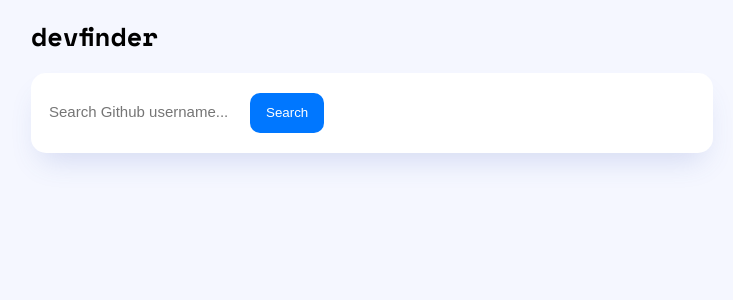
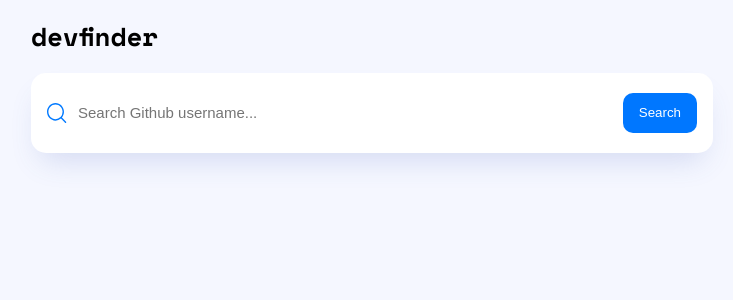
Before and after one commit to dmunoz-git/github-user-search-app, a React (Vite) app: page / in a window 1280 px wide. Shown: the top 300 px of the page, without its empty margins (268-1001 px from the left). Built offline with nearby package versions, Linux system fonts and the light colour scheme; no server answers.

Commit message:
Add search icon to searchbar

```diff
--- a/src/components/SearchBar.css
+++ b/src/components/SearchBar.css
@@ -1,4 +1,8 @@
 .search-bar {
+    display: flex;
+    align-items: center;
+    justify-content: space-between;
+
     width: 100%;
     background: var(--background-secondary-color);
     padding: 1.3333rem 1.0667rem;
@@ -6,8 +10,15 @@
     box-shadow: var(--shadow-light);
 }
 
+.search-bar__icon {
+    width: 1.3333rem;
+    height: 1.3333rem;
+    margin-right: 0.6rem;
+}
+
 .search-bar__input {
     border: 0;
+    width: 100%;
     font-size: var(--body-fs);
 }
 
@@ -17,5 +28,4 @@
     padding: 0.8333rem 1.0667rem ;
     border: 0;
     border-radius: 10px;
-
 }
--- a/src/components/SearchBar.jsx
+++ b/src/components/SearchBar.jsx
@@ -6,6 +6,7 @@ export const SearchBar = ({ onSearch }) => {
 
     return (
         <div className="search-bar">
+            <img src="src/assets/images/icon-search.svg" className="search-bar__icon" alt="" />
             <input
                 className="search-bar__input"
                 type="text"
```
